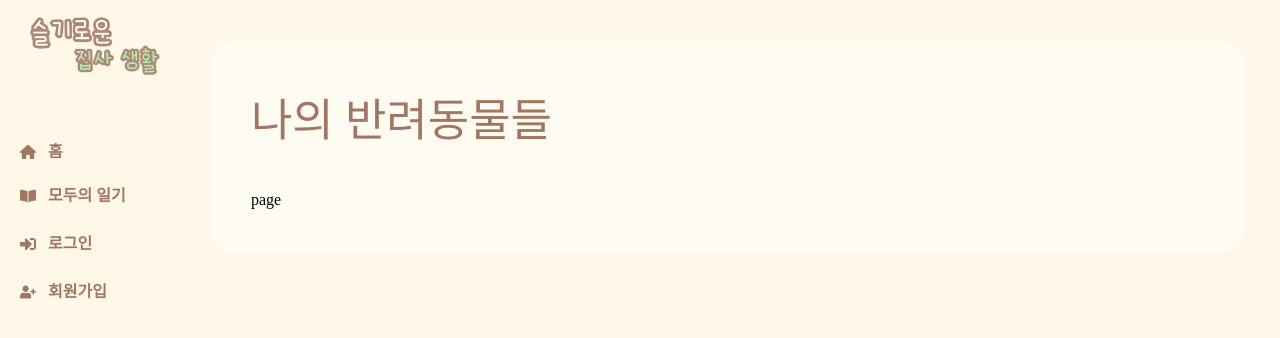
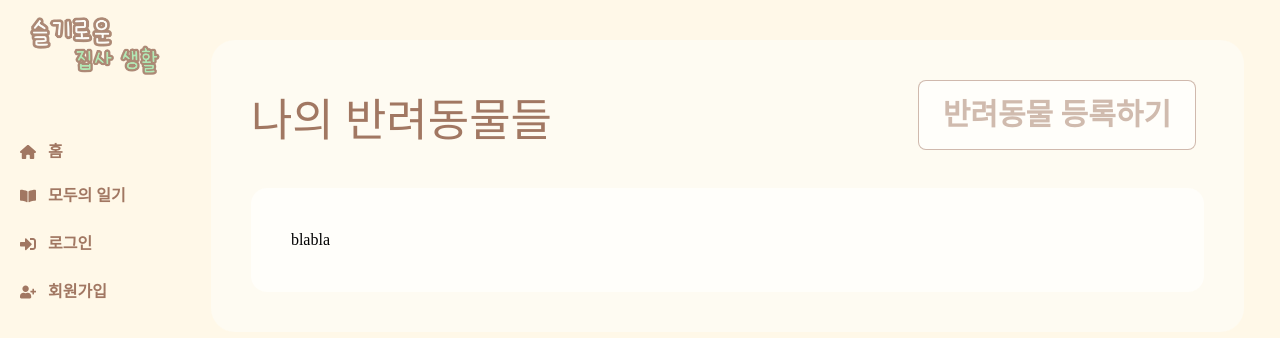
Before and after one commit to Sunjji/Sunjji, a Next.js app: page /my-pets in a window 1280 px wide. Shown: the top 338 px of the page. Built offline with nearby package versions, Linux system fonts and the light colour scheme; no server answers; a web font is replaced by a local one.

Commit message:
feat: add my-pets page

```diff
--- a/app/(providers)/(root)/diaries/_components/DiaryBox.tsx
+++ b/app/(providers)/(root)/diaries/_components/DiaryBox.tsx
@@ -37,7 +37,7 @@ function DiaryBox({ diary }: DiaryBoxProps) {
         </div>
 
         {/* 이미지를 비율에 맞춰서 표시 */}
-        <div className="aspect-w-4 aspect-h-3 w-full">
+        <div className="aspect-w-4 aspect-h-3 w-full border-y border-BrownPoint/20">
           <img
             className="object-cover w-full h-full"
             src={`${baseURL}/${diary.imageUrl}`}
--- a/app/(providers)/(root)/my-pets/page.tsx
+++ b/app/(providers)/(root)/my-pets/page.tsx
@@ -1,7 +1,16 @@
+import Button from "@/components/Button/Button";
 import Page from "../_components/Page/Page";
 
 function MyPetsPage() {
-  return <Page title="나의 반려동물들">page</Page>;
+  return (
+    <Page title="나의 반려동물들">
+      <div className="absolute top-20 right-[84px]">
+        <Button>반려동물 등록하기</Button>
+      </div>
+
+      <div className="bg-whitePoint p-10 rounded-2xl">blabla</div>
+    </Page>
+  );
 }
 
 export default MyPetsPage;
--- /dev/null
+++ b/components/Button/Button.tsx
@@ -0,0 +1,16 @@
+import { ComponentProps } from "react";
+
+type ButtonProps = ComponentProps<"button">;
+
+function Button({ children, ...props }: ButtonProps) {
+  return (
+    <button
+      className="rounded-lg text-3xl font-semibold text-BrownPoint/50 bg-whitePoint text-center transition duration-300 hover:bg-BrownPoint hover:text-white border border-BrownPoint/50 px-6 py-4"
+      {...props}
+    >
+      {children}
+    </button>
+  );
+}
+
+export default Button;
```
